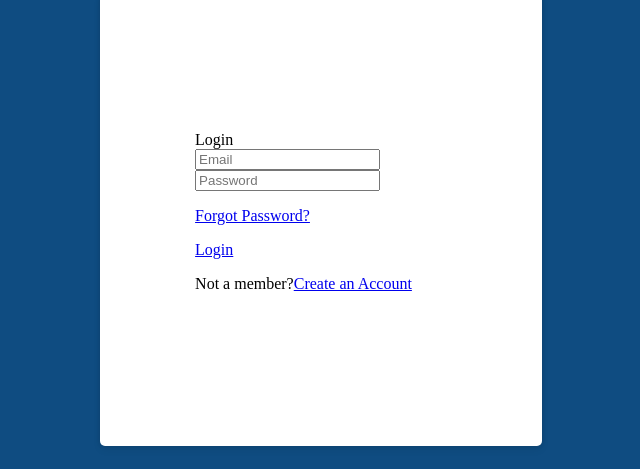
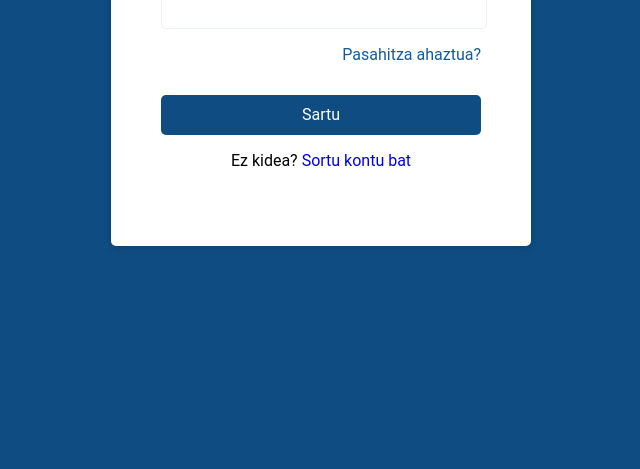
Before and after one commit to sarayuscola5/EscapeRoom, a PHP site: page /login.html in a window 1280 px wide. Shown: the part 333-802 px from the top of the page, without its empty margins (319-959 px from the left). After the commit the page ends 580 px from the top, so only its background shows below. Run offline with PHP 8.4, Linux system fonts and the light colour scheme.

Commit message:
fomulario login

```diff
--- a/login.css
+++ b/login.css
@@ -1,5 +1,15 @@
 body{
     background-color: #0f4c81;
+    font-family: "Roboto", sans-serif;;
+}
+
+.logo{
+    display: grid;
+    justify-items: center;
+    height: 5%;
+}
+img{
+    width: 5%;
 }
 
 .container-login{
@@ -15,7 +25,71 @@ body{
     overflow: hidden;
     flex-wrap: wrap;
     justify-content: space-between;
-    padding: 137px 130px 137px 95px;
+    padding: 60px 50px 60px 50px;
     box-shadow: 0 0 4px rgba(0,0,0,.14), 0 4px 8px rgba(0,0,0,.06);
     border-radius: 5px;
+    /* width: 23%; */
 }
+.login{
+    width: 320px;
+}
+@media (max-width: 425px) {
+    .login{
+        width: 200px;
+        min-width: 200px;
+    }
+}
+.titulo{
+    font-size: 24px;
+    line-height: 1.2;
+    text-align: center;
+    width: 100%;
+    display: block;
+    padding-bottom: 30px;
+    color: #424344;
+}
+.datos{
+    font-size: 15px;
+    line-height: 1.5;
+    color: #000;
+    display: block;
+    width: 100%;
+    background: #ffffff;
+    height: 45px;
+    border-radius: 5px;
+    border: 1px solid #ecf0fa;
+}
+.contraseña{
+    display: flex;
+    justify-content: end;
+    text-decoration: none;
+    background-color: transparent;
+    color: #135b99
+}
+
+.container-login-btn{
+    width: 100%;
+    display: flex;
+    flex-wrap: wrap;
+    justify-content: center;
+    padding-top: 15px;
+}
+.login-btn{
+    display: flex;
+    justify-content: center;
+    align-items: center;
+    color: #fff;
+    background: #0f4c81;
+    border-color: #0c3961;
+    width: 100%;
+    height: 40px;
+    border-radius: 5px;
+    text-decoration: none;
+}
+
+.container-registrar{
+    text-align: center;
+}
+.registrar a{
+    text-decoration: none;
+}
--- a/login.html
+++ b/login.html
@@ -9,65 +9,42 @@
 </head>
 <body>
     <div class="page">
-				<div class="">
-				    <!-- CONTAINER OPEN -->
-					<div class="col col-login mx-auto">
-						<div class="text-center">
-							<img src="../../assets/images/brand/logo.png" class="header-brand-img" alt="">
-						</div>
+        <div class="logo">
+            <img src="imagenes/logo.JPG" class="header-brand-img" alt="">
         </div>
             <div class="container-login">
             <div class="bloque-login">
                 <div class="card-body">
-								<form class="login100-form validate-form">
-									<span class="login100-form-title">
-										Login
+                    <form class="login">
+                        <span class="titulo">
+                            Hasi saioa
                         </span>
-									<div class="wrap-input100 validate-input" data-bs-validate = "Email derrigorreskoa da.">
-										<input class="input100" type="text" name="email" placeholder="Email">
-										<span class="focus-input100"></span>
-										<span class="symbol-input100">
-											<i class="zmdi zmdi-email" aria-hidden="true"></i>
-										</span>
+                        <div>
+                            <span><ion-icon name="person-outline"></ion-icon> Email</span>
+                            <input class="datos" type="text" name="email">
                         </div>
-									<div class="wrap-input100 validate-input" data-bs-validate = "Pasahitza derrigorreskoa da.">
-										<input class="input100" type="password" name="pass" placeholder="Password">
-										<span class="focus-input100"></span>
-										<span class="symbol-input100">
-											<i class="zmdi zmdi-lock" aria-hidden="true"></i>
-										</span>
+                        <br>
+                        <div>
+                            <span><ion-icon name="lock-closed-outline"></ion-icon> Pasahitza</span>
+                            <input class="datos" type="password" name="pass">
                         </div>
-									<div class="text-end pt-1">
-										<p class="mb-0"><a href="forgot-password.html" class="text-primary ms-1">Forgot Password?</a></p>
+                        <div>
+                            <p class="mb-0"><a href="recuperarContraseña.html" class="contraseña">Pasahitza ahaztua?</a></p>
                         </div>
-									<div class="container-login100-form-btn">
-										<a href="index.html" class="login100-form-btn btn-primary">
-											Login
+                        <div class="container-login-btn">
+                            <a href="index.html" class="login-btn">
+                                Sartu
                             </a>
                         </div>
-									<div class="text-center pt-3">
-										<p class="text-dark mb-0">Not a member?<a href="register.html" class="text-primary ms-1">Create an Account</a></p>
+                        <div class="container-registrar">
+                            <p class="registrar">Ez kidea?<a href="registro.html"> Sortu kontu bat</a></p>
                         </div>
                     </form>
-							</div>
-							<div class="card-footer">
-								<div class="d-flex justify-content-center my-3">
-									<a href="" class="social-login  text-center me-4">
-										<i class="fa fa-google"></i>
-									</a>
-									<a href="" class="social-login  text-center me-4">
-										<i class="fa fa-facebook"></i>
-									</a>
-									<a href="" class="social-login  text-center">
-										<i class="fa fa-twitter"></i>
-									</a>
                 </div>
             </div>
         </div>
 	</div>
-					<!-- CONTAINER CLOSED -->
-				</div>
-			</div>
-
 </body>
+<script type="module" src="https://unpkg.com/ionicons@5.5.2/dist/ionicons/ionicons.esm.js"></script>
+<script nomodule src="https://unpkg.com/ionicons@5.5.2/dist/ionicons/ionicons.js"></script>
 </html>
```
Also changed, not shown: imagenes/logo.JPG (added), imagenes/mail-outline.svg (added). Lines whose indentation alone changed are shown as unchanged.
